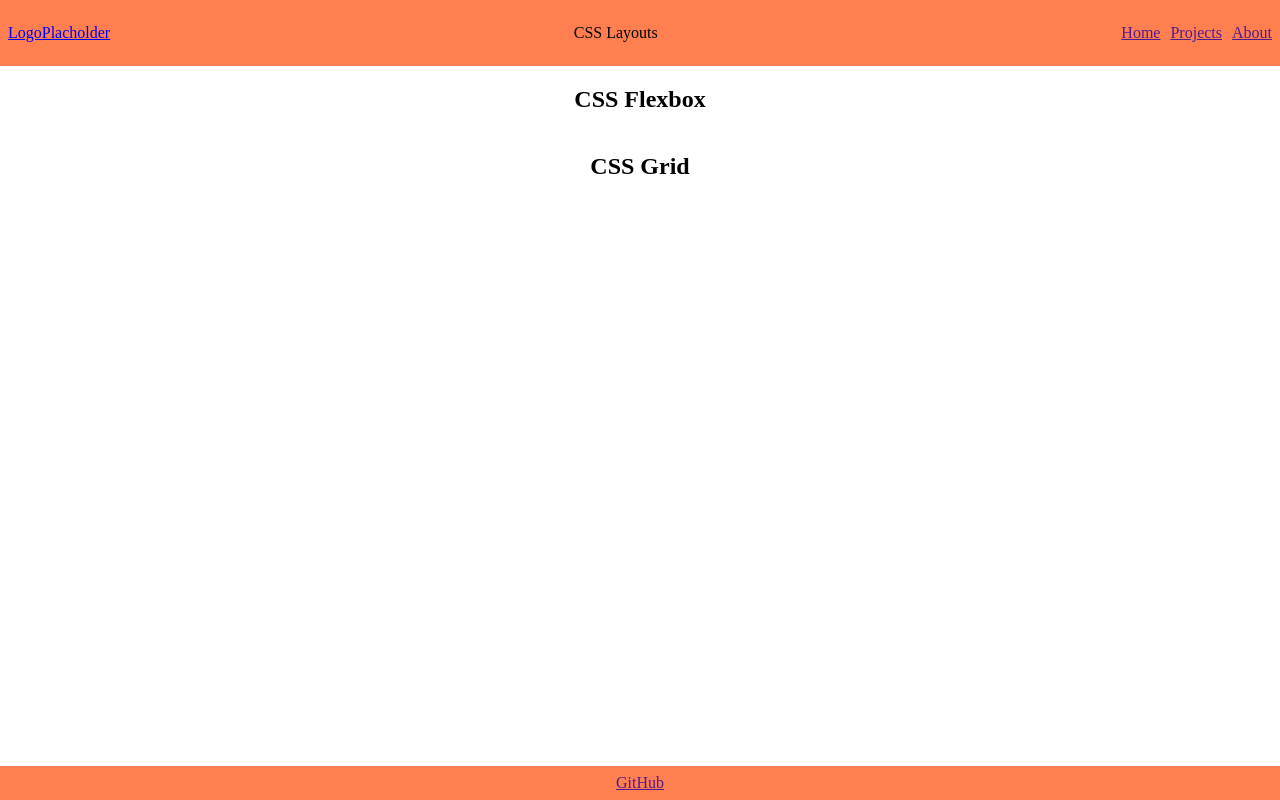
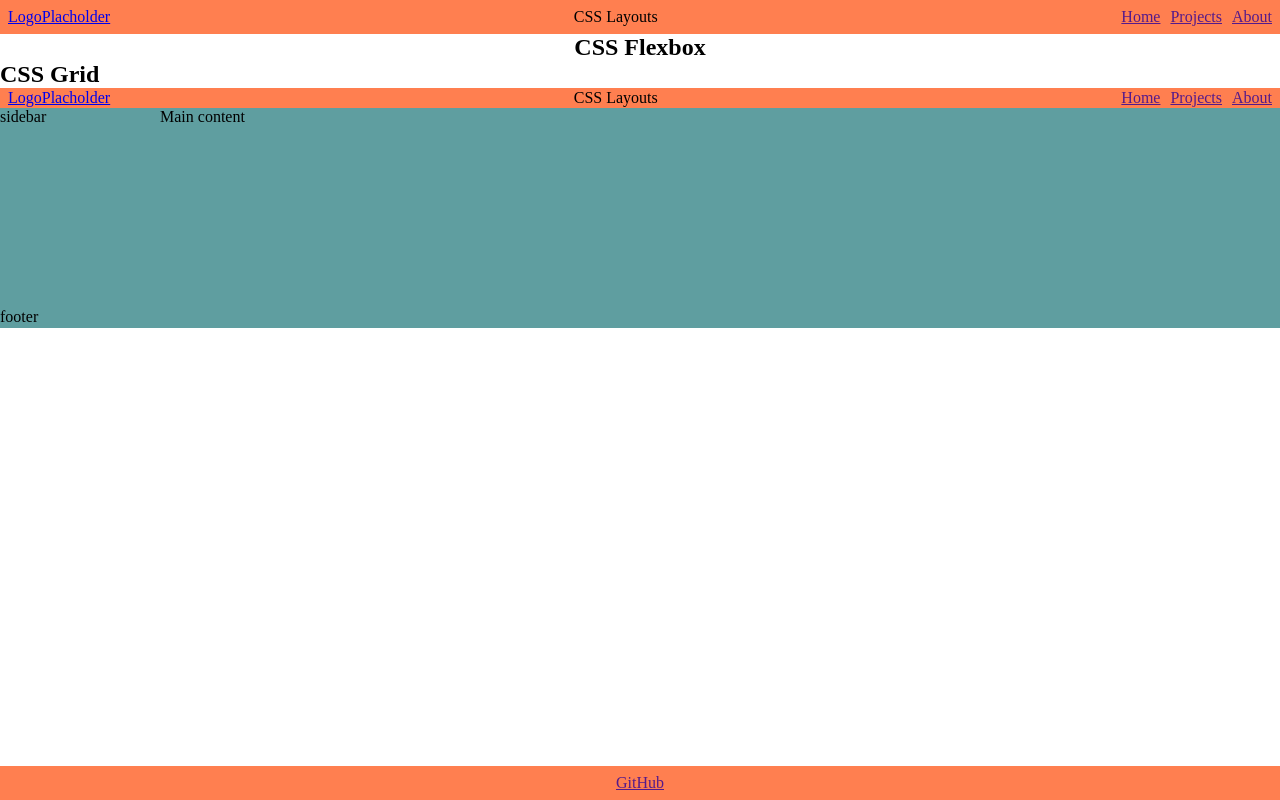
Before and after one commit to LarsGJobloop/kodeloftet-gruppe-8-layout, a website: page index.html in a window 1280 px wide. Drawn offline with Linux system fonts and the light colour scheme.

Commit message:
add example for grid layout

```diff
--- a/index.html
+++ b/index.html
@@ -30,6 +30,35 @@
 
     <section>
       <h2>CSS Grid</h2>
+
+      <div class="mini-page">
+        <header class="navbar flex justify-between items-center">
+          <a href="/">
+            LogoPlacholder
+          </a>
+
+          <p>CSS Layouts</p>
+
+          <nav class="flex gap-md">
+            <a href="">Home</a>
+            <a href="">Projects</a>
+            <a href="">About</a>
+          </nav>
+        </header>
+
+        <aside>
+          <p>sidebar</p>
+        </aside>
+
+        <section>
+          <p>Main content</p>
+        </section>
+
+        <footer>
+          <p>footer</p>
+        </footer>
+      </div>
+
     </section>
   </main>
 
--- a/styles.css
+++ b/styles.css
@@ -1,5 +1,5 @@
 /* CSS Overrides */
-body {
+* {
   margin: 0px;
 }
 
@@ -16,6 +16,35 @@
 .footer {
   background-color: coral;
   padding: 8px;
+}
+
+.mini-page {
+  background-color: cadetblue;
+  width: 100vw;
+
+  display: grid;
+  grid-template-areas:
+    "nav    nav"
+    "aside  main"
+    "footer footer";
+  grid-template-columns: 1fr 7fr;
+  grid-template-rows: 20px 200px 20px;
+}
+
+.mini-page > header {
+  grid-area: nav;
+}
+
+.mini-page > aside {
+  grid-area: aside;
+}
+
+.mini-page > section {
+  grid-area: main;
+}
+
+.mini-page > footer {
+  grid-area: footer;
 }
 
 /* Utility Klasser */
```
